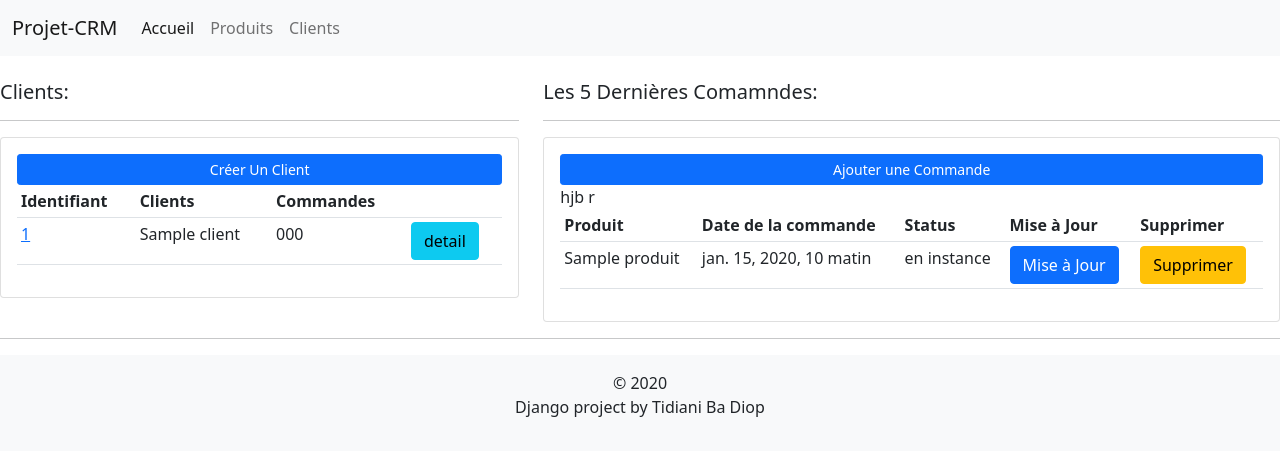
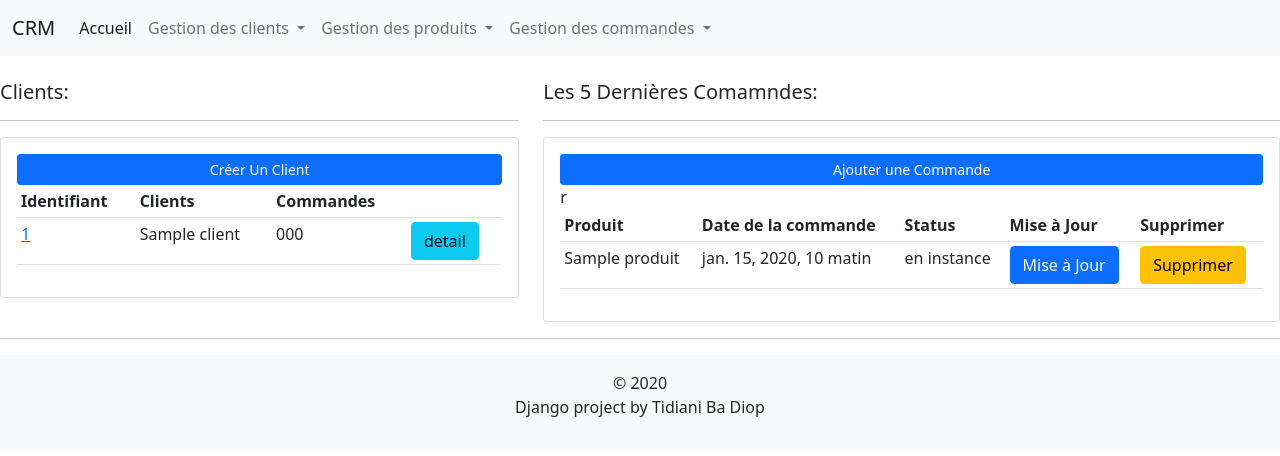
Before and after one commit to tbdev99/CRM-Customer-Relationship-Management-, a Django app: page / in a window 1280 px wide. Shown: the top 456 px of the page. Run offline with Django 3.2, Linux system fonts and the light colour scheme; tables that the repository leaves empty hold one stand-in row (values such as "Sample post").

Commit message:
supression

```diff
--- a/commande/urls.py
+++ b/commande/urls.py
@@ -4,5 +4,6 @@ from . import views
 urlpatterns = [
     path('',views.listCommande),
     path('nouvelle_commande/',views.ajouterCommande,name='nouvelle_commande'),
-path('modifier_commande/<str:pk>/',views.modifierCommande,name='modifier_commande'),
+    path('modifier_commande/<str:pk>/',views.modifierCommande,name='modifier_commande'),
+    path('supprimer_commande/<str:pk>/',views.supprimerCommande,name='supprimer_commande'),
 ]
--- a/templates/Base/navbar.html
+++ b/templates/Base/navbar.html
@@ -1,21 +1,45 @@
 <nav class="navbar navbar-expand-lg navbar-light bg-light">
   <div class="container-fluid">
-    <a class="navbar-brand" href="#">Projet-CRM</a>
-    <button class="navbar-toggler" type="button" data-bs-toggle="collapse" data-bs-target="#navbarNav" aria-controls="navbarNav" aria-expanded="false" aria-label="Toggle navigation">
+    <a class="navbar-brand" href="#">CRM</a>
+    <button class="navbar-toggler" type="button" data-bs-toggle="collapse" data-bs-target="#navbarNavDropdown" aria-controls="navbarNavDropdown" aria-expanded="false" aria-label="Toggle navigation">
       <span class="navbar-toggler-icon"></span>
     </button>
-    <div class="collapse navbar-collapse" id="navbarNav">
+    <div class="collapse navbar-collapse" id="navbarNavDropdown">
       <ul class="navbar-nav">
         <li class="nav-item">
           <a class="nav-link active" aria-current="page" href="{% url 'accueil' %}">Accueil</a>
         </li>
-        <li class="nav-item">
-          <a class="nav-link" href="#">Produits</a>
+
+        <li class="nav-item dropdown">
+          <a class="nav-link dropdown-toggle" href="{% url 'accueil' %}" id="navbarDropdownMenuLink" role="button" data-bs-toggle="dropdown" aria-expanded="false">
+            Gestion des clients
+          </a>
+          <ul class="dropdown-menu" aria-labelledby="navbarDropdownMenuLink">
+            <li><a class="dropdown-item" href="#">Action</a></li>
+            <li><a class="dropdown-item" href="#">Another action</a></li>
+            <li><a class="dropdown-item" href="#">Something else here</a></li>
+          </ul>
         </li>
-        <li class="nav-item">
-          <a class="nav-link" href="#">Clients</a>
+           <li class="nav-item dropdown">
+          <a class="nav-link dropdown-toggle" href="#" id="navbarDropdownMenuLink" role="button" data-bs-toggle="dropdown" aria-expanded="false">
+            Gestion des produits
+          </a>
+          <ul class="dropdown-menu" aria-labelledby="navbarDropdownMenuLink">
+            <li><a class="dropdown-item" href="#">Action</a></li>
+            <li><a class="dropdown-item" href="#">Another action</a></li>
+            <li><a class="dropdown-item" href="#">Something else here</a></li>
+          </ul>
         </li>
-
+           <li class="nav-item dropdown">
+          <a class="nav-link dropdown-toggle" href="#" id="navbarDropdownMenuLink" role="button" data-bs-toggle="dropdown" aria-expanded="false">
+            Gestion des commandes
+          </a>
+          <ul class="dropdown-menu" aria-labelledby="navbarDropdownMenuLink">
+            <li><a class="dropdown-item" href="#">Action</a></li>
+            <li><a class="dropdown-item" href="#">Another action</a></li>
+            <li><a class="dropdown-item" href="#">Something else here</a></li>
+          </ul>
+        </li>
       </ul>
     </div>
   </div>
--- a/templates/produit/accueil.html
+++ b/templates/produit/accueil.html
@@ -34,7 +34,7 @@
 		<h5>Les 5 Dernières Comamndes:</h5>
 		<hr>
 		<div class="card card-body">
-			<a class="btn btn-primary  btn-sm btn-block" href="{% url 'nouvelle_commande' %}">Ajouter une Commande</a>hjb
+			<a class="btn btn-primary  btn-sm btn-block" href="{% url 'nouvelle_commande' %}">Ajouter une Commande</a>
             <table class="table table-sm">
 				<tr>
 					<th>Produit</th>
@@ -50,7 +50,7 @@
                         <td>{{ commande.date_cration }}</td>
                         <td>{{ commande.status }}</td>
                         <td><a href="{% url 'modifier_commande' commande.id %}"><button class="btn btn-primary">Mise à Jour</button></a></td>
-					    <td><a href=""><button class="btn btn-warning">Supprimer</button></a></td>r
+					    <td><a href="{% url 'supprimer_commande' commande.id %}"><button class="btn btn-warning">Supprimer</button></a></td>r
                     </tr>
                 {% endfor %}
 
```
Also changed, not shown: commande/views.py (+7 -0 lines), templates/commande/supprimer_commande.html (added, +8 -0 lines).
